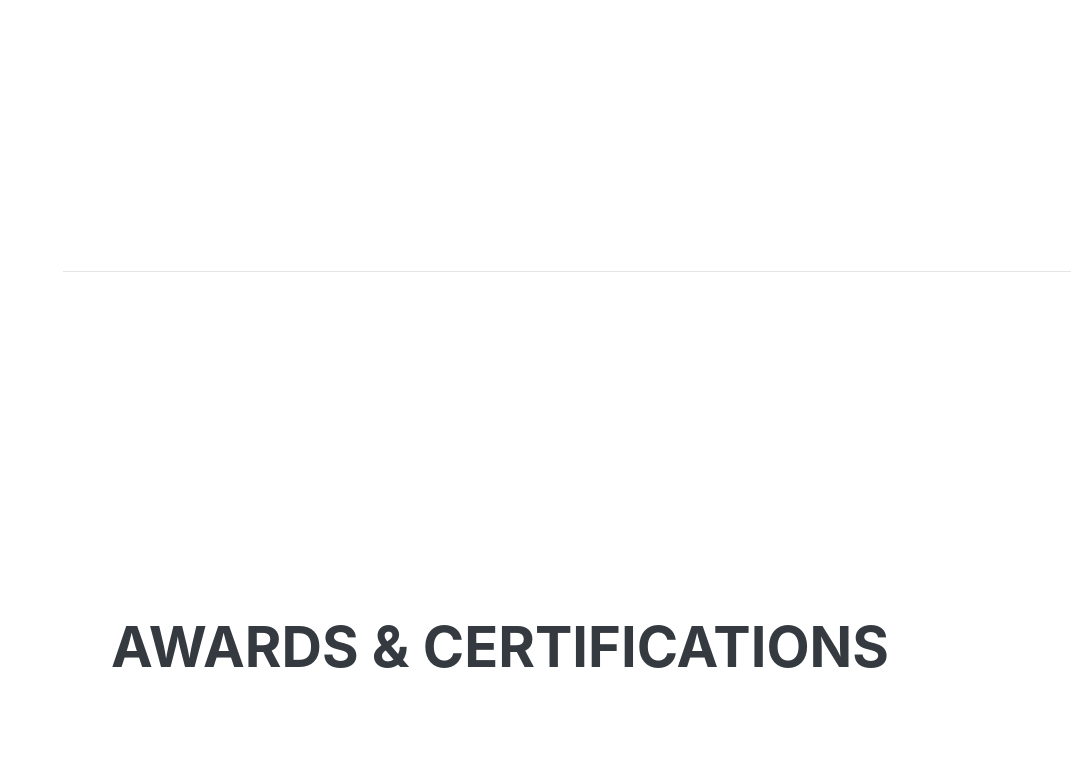
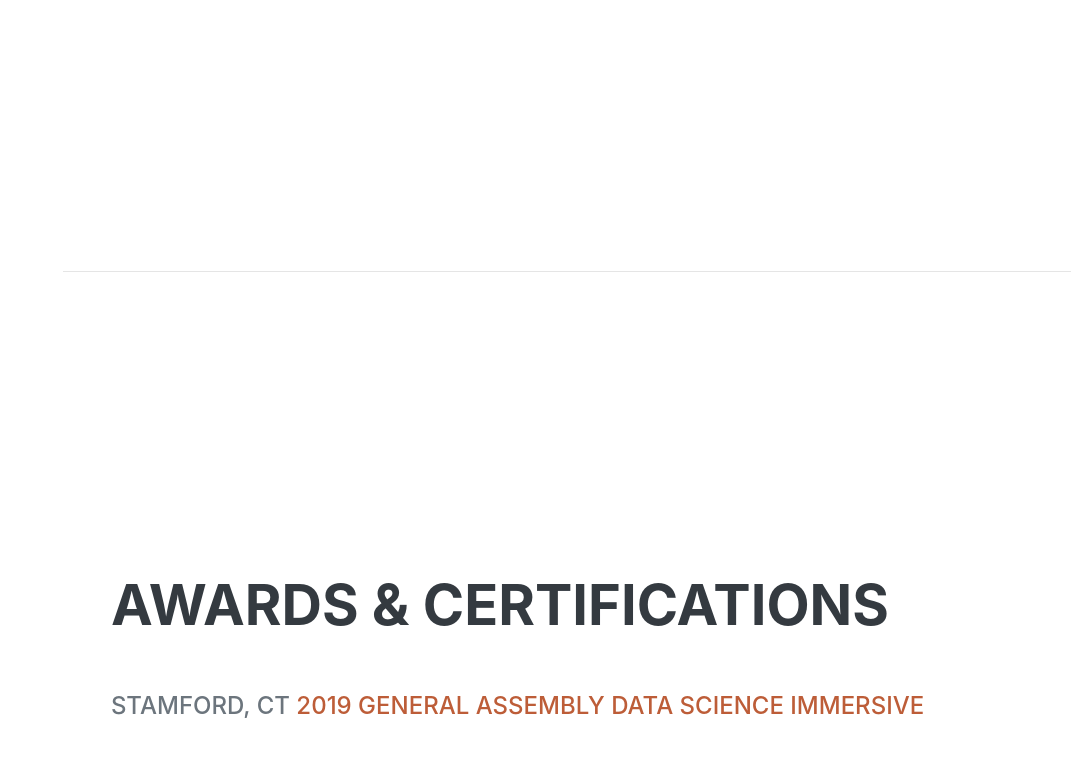
Before and after one commit to Daniel-Lazi00816/Daniel-Lazi00816.github.io, a plain HTML site: page index.html in a window 1280 px wide. Shown: the part 5178-5953 px from the top of the page, without its empty margins (209-1280 px from the left). Drawn offline with nearby package versions, Linux system fonts and the light colour scheme; a web font is replaced by a local one.

Commit message:
another commit

```diff
--- a/index.html
+++ b/index.html
@@ -236,6 +236,10 @@
             <section class="resume-section" id="awards">
                 <div class="resume-section-content">
                     <h2 class="mb-5">Awards & Certifications</h2>
+                    <div class="subheading mb-5">
+                        Stamford, CT
+                        <a href="GA_Certificate_of_Completion.pdf"> 2019 General Assembly Data Science Immersive</a>
+                    </div>
                     <ul class="fa-ul mb-0">
                         <!--li>
                             <span class="fa-li"><i class="fas fa-trophy text-warning"></i></span>
```
